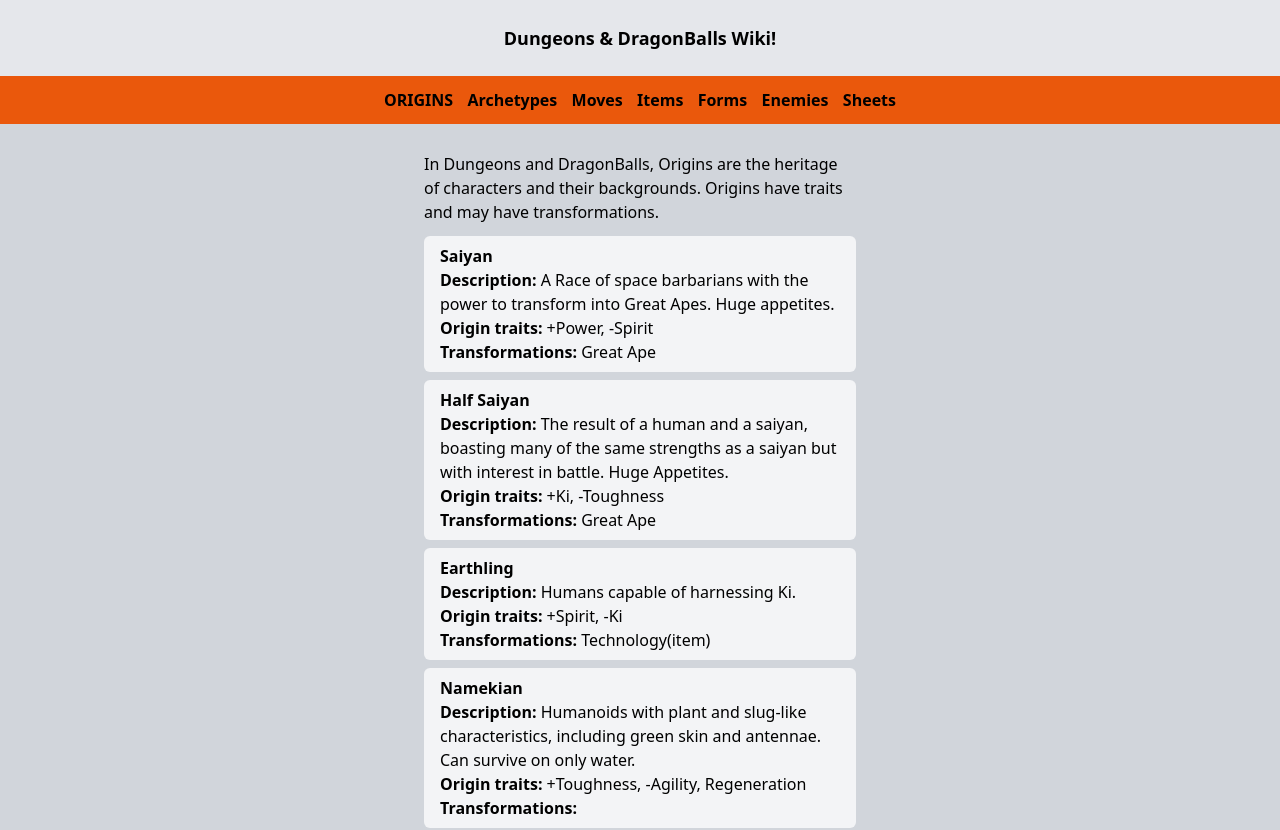
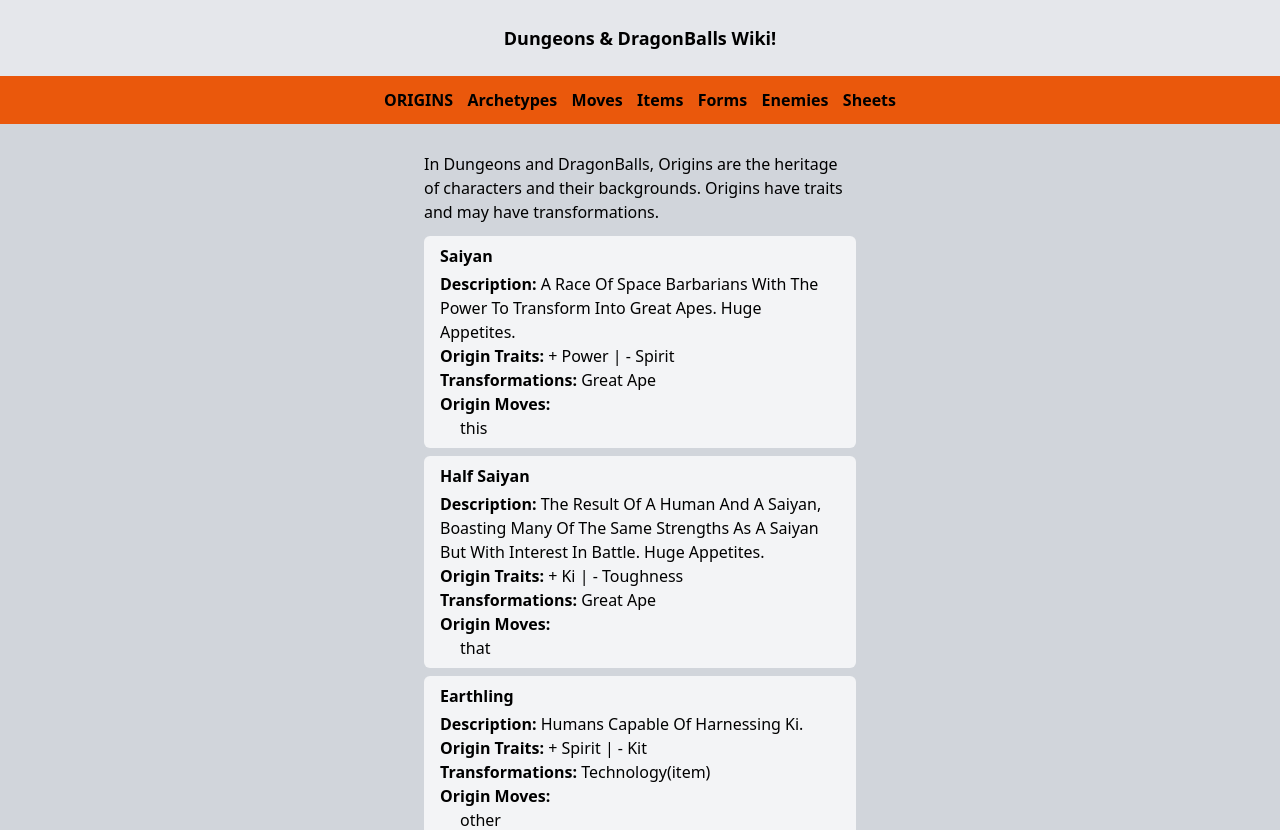
Before and after one commit to KylePep/ddbwiki, a Next.js app: page /origins in a window 1280 px wide. Shown: the top 830 px of the page. Built offline with nearby package versions, Linux system fonts and the light colour scheme.

Commit message:
Updated origin data objects

```diff
--- a/app/origins/page.tsx
+++ b/app/origins/page.tsx
@@ -13,10 +13,16 @@ export default function originsPage() {
           <div>
           {ORIGIN_TYPES.map((origin: any)=>(
           <div key={origin.id} className='bg-gray-100 rounded-md px-4 py-2 mb-2'>
-                <h2 className='font-bold'>{origin.title}</h2>
-                <p><span className='font-semibold'>Description: </span> {origin.description}</p>
-                <h3><span className='font-semibold'>Origin traits: </span> {origin.racialTraits}</h3>
+                <h2 className='font-bold mb-1'>{origin.title}</h2>
+                <p className='capitalize'><span className='font-semibold'>Description: </span> {origin.description}</p>
+                <h3 className='capitalize'><span className='font-semibold'>Origin traits: </span> + {origin.positiveTrait} | - {origin.negativeTrait}</h3>
                 <h4><span className='font-semibold'>Transformations: </span> {origin.forms}</h4>
+                <h5 className='font-semibold'>Origin Moves:</h5>
+                <ul>
+                  {origin.moves.map((move: any) => (
+                    <li key={move}>{move}</li>
+                  ))}
+                </ul>
           </div>
               ))}
             <h3>***More can be added, but these are the starters***</h3>
--- a/shared/constants/data.json
+++ b/shared/constants/data.json
@@ -19,29 +19,37 @@
     "id": 1,
     "title": "Saiyan",
     "description": "A Race of space barbarians with the power to transform into Great Apes. Huge appetites.",
-      "racialTraits": "+Power, -Spirit",
-      "forms": "Great Ape"
+    "positiveTrait": "power",
+    "negativeTrait": "spirit",
+    "forms": "Great Ape",
+    "moves": ["this"]
   },
   {
     "id": 2,
     "title": "Half Saiyan",
     "description": "The result of a human and a saiyan, boasting many of the same strengths as a saiyan but with interest in battle. Huge Appetites.",
-      "racialTraits": "+Ki, -Toughness",
-      "forms": "Great Ape"
+    "positiveTrait": "ki",
+    "negativeTrait": "toughness",
+    "forms": "Great Ape",
+    "moves": ["that"]
   },
   {
     "id": 3,
     "title": "Earthling",
     "description": "Humans capable of harnessing Ki.",
-    "racialTraits": "+Spirit, -Ki",
-    "forms": "Technology(item)"
+    "positiveTrait": "spirit",
+    "negativeTrait": "kit",
+    "forms": "Technology(item)",
+    "moves": ["other"]
   },
   {
     "id": 4,
     "title": "Namekian",
-  "description": "Humanoids with plant and slug-like characteristics, including green skin and antennae. Can survive on only water.",
-  "racialTraits": "+Toughness, -Agility, Regeneration",
-  "forms": ""
+    "description": "Humanoids with plant and slug-like characteristics, including green skin and antennae. Can survive on only water. Regeneration",
+    "positiveTrait": "toughness",
+    "negativeTrait": "agility",
+    "forms": "",
+    "moves": ["Regeneration"]
   }
 ],
 "ARCHETYPE_TYPES":[
```
Lines whose indentation alone changed are shown as unchanged.
